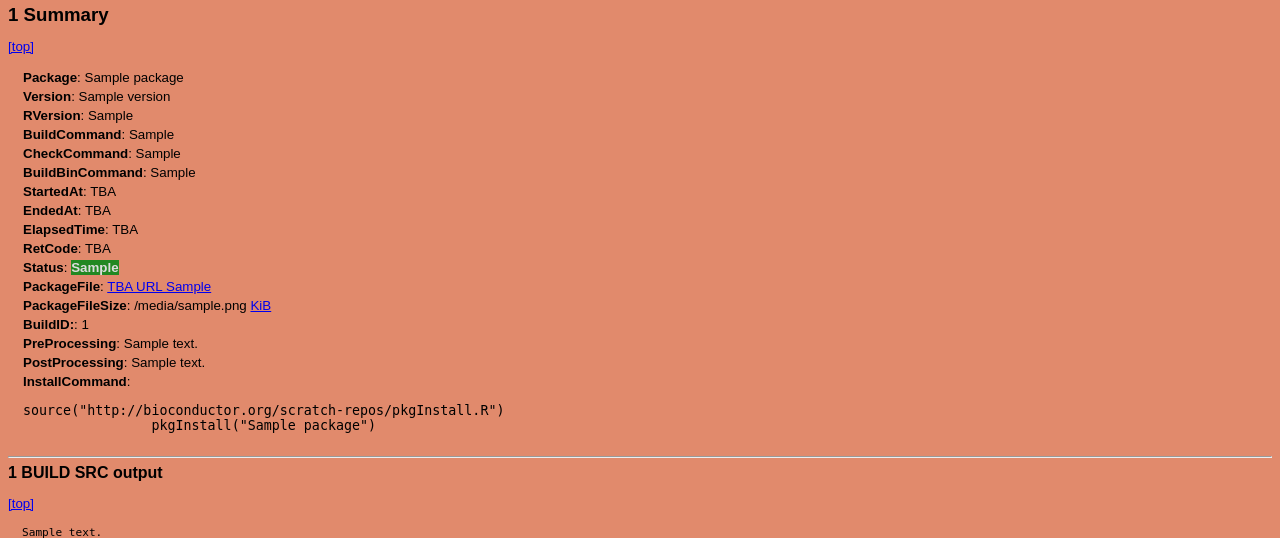
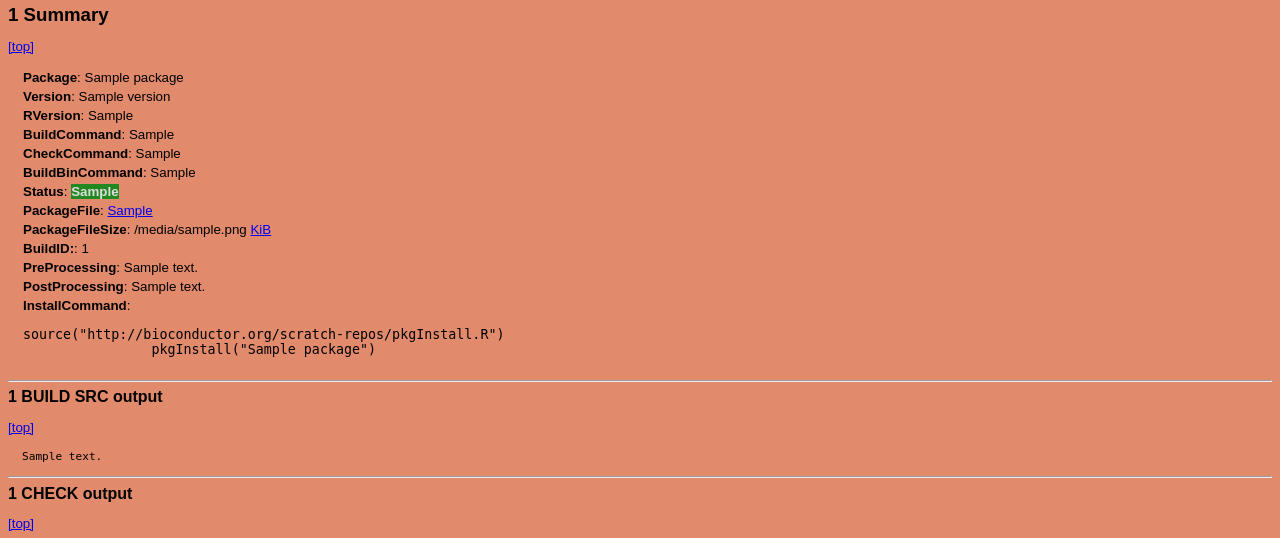
Before and after one commit to Bioconductor/packagebuilder, a Python web app: template spb_history/viewhistory/templates/job.html in a window 1280 px wide. Shown: the part 215-753 px from the top of the page. Run offline with Jinja, Linux system fonts and the light colour scheme; the template is opened without the code that fills it: most values are stand-ins (such as "Sample title", 1, 10 or a date in 2020).

Commit message:
don't show items as TBA; provide valid URL to build product
git-svn-id: https://hedgehog.fhcrc.org/bioconductor/trunk/bioC/admin/build/packagebuilder@61610 bc3139a8-67e5-0310-9ffc-ced21a209358

```diff
--- a/spb_history/viewhistory/templates/job.html
+++ b/spb_history/viewhistory/templates/job.html
@@ -108,12 +108,8 @@
                 					<tr><td><b>BuildCommand</b>: <span id="{{build.builder_id}}_command">{{build.r_cmd}}</span></td></tr>
                 					<tr><td><b>CheckCommand</b>: <span id="{{build.builder_id}}_check_command">{{build.check_cmd}}</span></td></tr>
                 					<tr><td><b>BuildBinCommand</b>: <span id="{{build.builder_id}}_buildbin_command">{{build.r_buildbin_cmd}}</span></td></tr>
-                					<tr><td><b>StartedAt</b>: <span id="{{build.builder_id}}_started_at">TBA</span></td></tr>
-                					<tr><td><b>EndedAt</b>: <span id="{{build.builder_id}}_ended_at">TBA</span></td></tr>
-                					<tr><td><b>ElapsedTime</b>: <span id="{{build.builder_id}}_elapsed_time">TBA</span></td></tr>
-                					<tr><td><b>RetCode</b>: <span id="{{build.builder_id}}_ret_code">TBA</span></td></tr>
                 					<tr><td><b>Status</b>: <span id="{{build.builder_id}}_status" class="{{build.builder_id}}_EVENT OK">{{build.postprocessing_result}}</span></td></tr>
-                					<tr><td><b>PackageFile</b>: <span id="{{build.builder_id}}_build_product"><a href="http://bioconductor-test.org/scratch-repos/2.15/bin/windows/contrib/2.15">TBA URL {{build.build_product}}</a></span></td></tr>
+                					<tr><td><b>PackageFile</b>: <span id="{{build.builder_id}}_build_product"><a href="http://bioconductor-test.org/scratch-repos/2.15/bin/windows/contrib/2.15/{{build.build_product}}"> {{build.build_product}}</a></span></td></tr>
                 					<tr><td><b>PackageFileSize</b>: <span id="{{build.builder_id}}_file_size">{{build.filesize}}</span> <a href="http://en.wikipedia.org/wiki/KiB" target="_blank">KiB</a></td></tr>
                 					<tr><td><b>BuildID:</b>: <span id="{{build.builder_id}}_build_id">{{job.job_id}}</span></td></tr>
                 					<tr><td><b>PreProcessing</b>: <span id="{{build.builder_id}}_pre_processing">{{build.preprocessing_message}}</span></td></tr>
```
